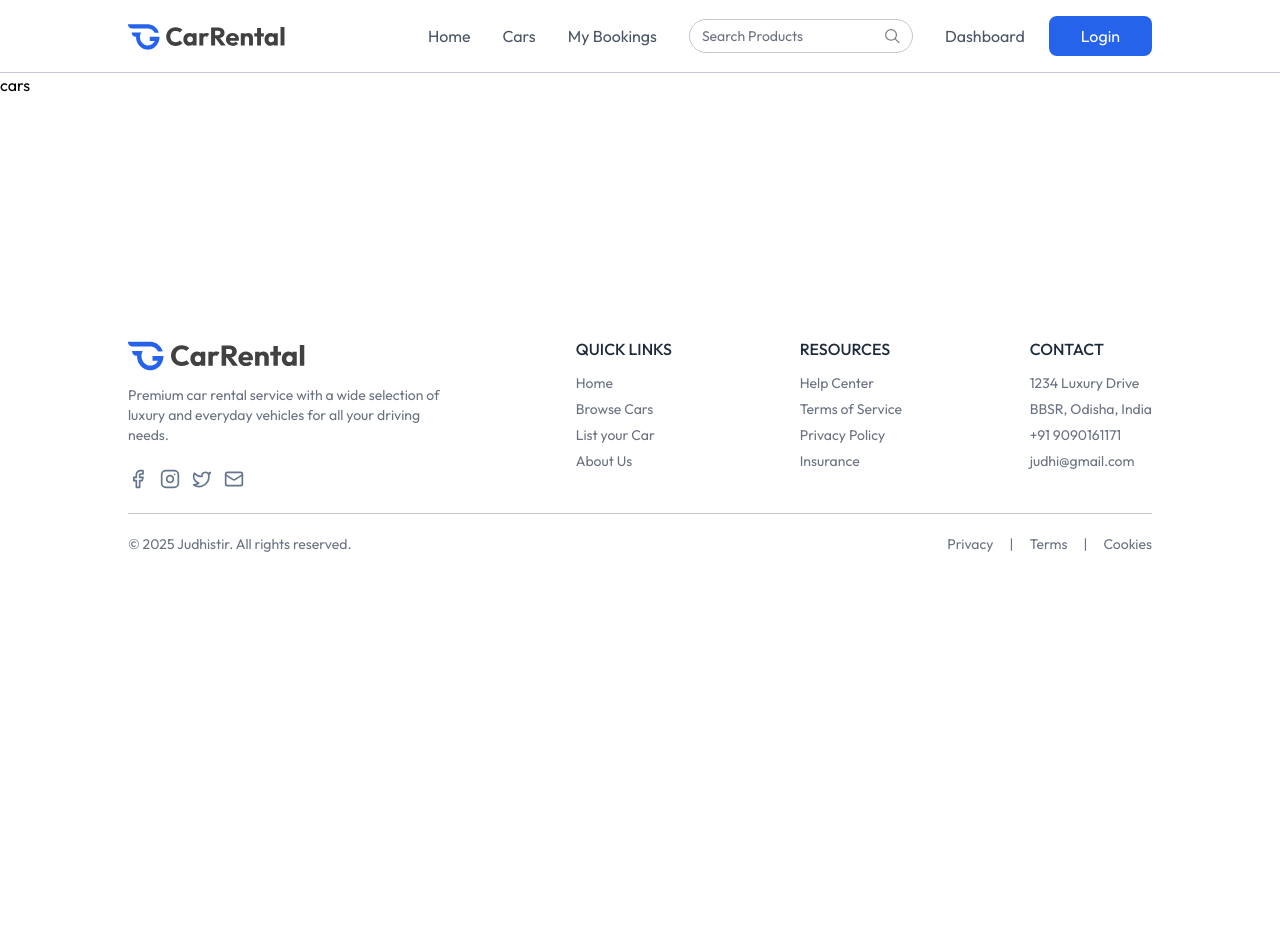
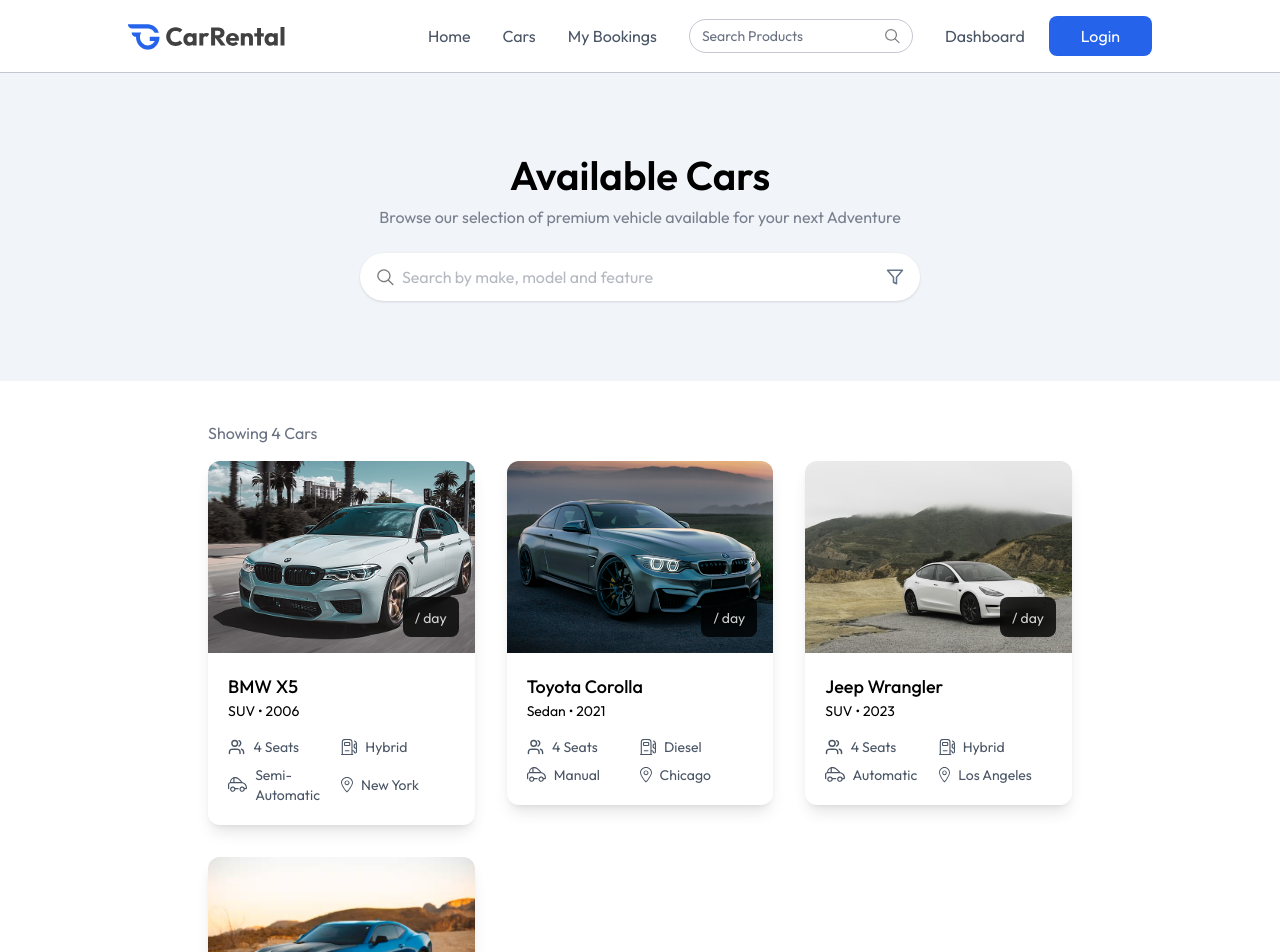
Before and after one commit to JUDHI3134/car-rental, a React app in the folder client/: page /cars in a window 1280 px wide. Shown: the top 952 px of the page. Before the commit the page ends 800 px from the top, so only its background shows below. Built offline with nearby package versions, Linux system fonts and the light colour scheme; the HTML template or start-up script is replaced by a standard one.

Commit message:
create cars page with all cars

```diff
--- a/client/src/pages/Cars.jsx
+++ b/client/src/pages/Cars.jsx
@@ -1,9 +1,43 @@
-import React from 'react'
+import React, { useState } from 'react'
+import Title from '../components/Title'
+import { assets, dummyCarData } from '../assets/assets'
+import CarCard from '../components/CarCard'
 
 const Cars = () => {
+
+  const [input, setInput] = useState("")
+
   return (
     <div>
-      cars
+
+      {/* ---------------------------------------- */}
+      <div className='flex flex-col items-center py-20 bg-light max-md:py-4'>
+        <Title title="Available Cars" subTitle={"Browse our selection of premium vehicle available for your next Adventure"} />
+
+        <div className='flex items-center bg-white px-4 mt-6 max-w-140 w-full h-12 rounded-full shadow'>
+          <img alt="" src={assets.search_icon} className='w-4.5 h-4.5 mr-2' />
+          <input onClick={(e) => setInput(e.target.value)} value={input} type="text" placeholder='Search by make, model and feature' className='w-full h-full outline-none text-gray-500' />
+            <img alt="" src={assets.filter_icon} className='w-4.5 h-4.5 ml-2'/>
+        </div>
+
+      </div>
+
+
+      {/* ------------------------------- */}
+      <div className='mt-10 px-6 md:px-16 lg:px-24 xl:px-32'>
+        <p className='text-gray-500 xl:px-20 max-w-7xl mx-auto'>Showing {dummyCarData.length} Cars</p>
+
+        <div className='grid grid-cols-1 sm:grid-cols-2 lg:grid-cols-3 gap-8 mt-4 xl:px-20 max-w-7xl mx-auto'>
+          {dummyCarData.map((car, index) => (
+            <div key={index}>
+              <CarCard car={car} />
+            </div>
+            ))}
+        </div>
+
+      </div>
+
+
     </div>
   )
 }
```
